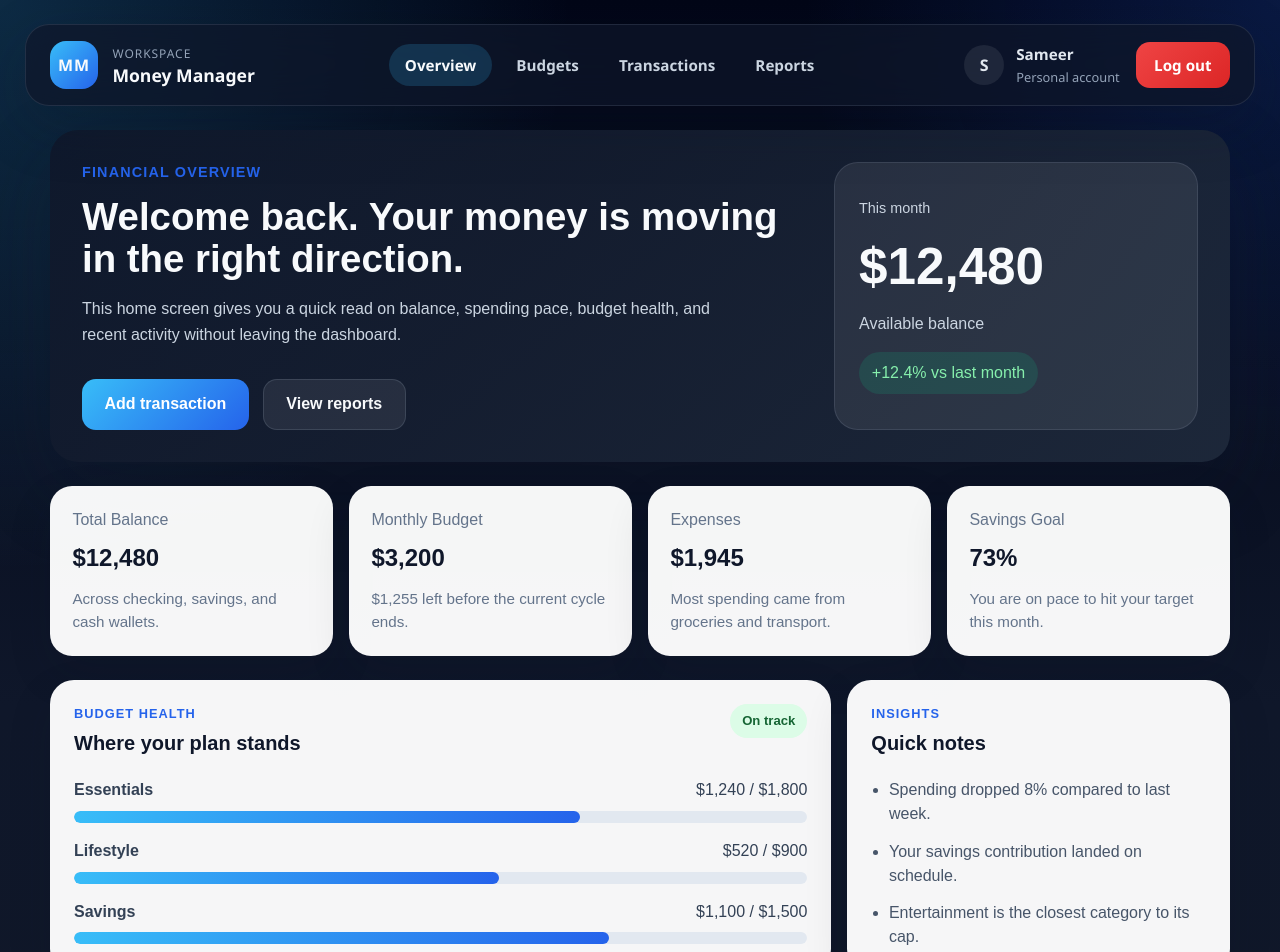
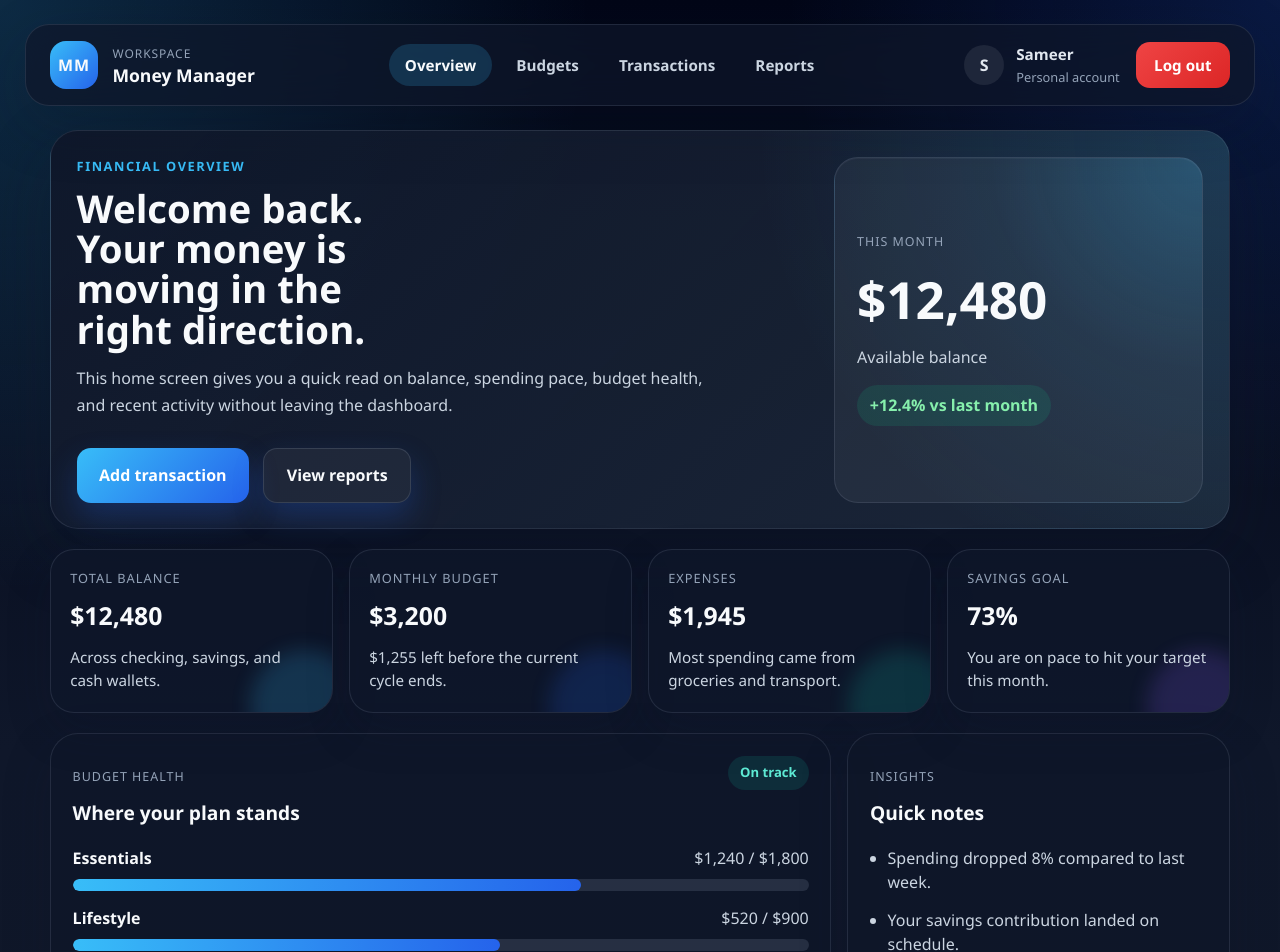
Before and after one commit to Godvoltron11/money-management, a React (Vite) app: page /dashboard in a window 1280 px wide. Shown: the top 952 px of the page. Built offline with nearby package versions, Linux system fonts and the light colour scheme.

Commit message:
Style dashboard and budgets pages

```diff
--- a/package.json
+++ b/package.json
@@ -10,7 +10,8 @@
   },
   "dependencies": {
     "react": "^18.2.0",
-    "react-dom": "^18.2.0"
+    "react-dom": "^18.2.0",
+    "react-router-dom": "^6.30.4"
   },
   "devDependencies": {
     "@types/react": "^18.3.31",
--- a/src/components/top-navbar.tsx
+++ b/src/components/top-navbar.tsx
@@ -1,5 +1,5 @@
 import "./top-navbar.css";
-import { useNavigate } from "react-router-dom";
+import { useLocation, useNavigate } from "react-router-dom";
 
 type TopNavbarProps = {
   onLogout: () => void;
@@ -7,6 +7,9 @@ type TopNavbarProps = {
 
 export default function TopNavbar({ onLogout }: TopNavbarProps) {
   const navigate = useNavigate();
+  const location = useLocation();
+  const isActive = (path: string) =>
+    location.pathname === path || location.pathname.startsWith(`${path}/`);
 
   return (
     <header className="top-navbar">
@@ -19,16 +22,32 @@ export default function TopNavbar({ onLogout }: TopNavbarProps) {
       </div>
 
       <nav className="top-navbar__nav" aria-label="Primary">
-        <button type="button" className="top-navbar__link top-navbar__link--active" onClick={() => navigate('/dashboard')}>
+        <button
+          type="button"
+          className={`top-navbar__link ${isActive("/dashboard") ? "top-navbar__link--active" : ""}`}
+          onClick={() => navigate("/dashboard")}
+        >
           Overview
         </button>
-        <button type="button" className="top-navbar__link" onClick={() => navigate('/budgets')}>
+        <button
+          type="button"
+          className={`top-navbar__link ${isActive("/budgets") ? "top-navbar__link--active" : ""}`}
+          onClick={() => navigate("/budgets")}
+        >
           Budgets
         </button>
-        <button type="button" className="top-navbar__link" onClick={() => navigate('/transactions')}>
+        <button
+          type="button"
+          className={`top-navbar__link ${isActive("/transactions") ? "top-navbar__link--active" : ""}`}
+          onClick={() => navigate("/transactions")}
+        >
           Transactions
         </button>
-        <button type="button" className="top-navbar__link" onClick={() => navigate('/reports')}>
+        <button
+          type="button"
+          className={`top-navbar__link ${isActive("/reports") ? "top-navbar__link--active" : ""}`}
+          onClick={() => navigate("/reports")}
+        >
           Reports
         </button>
       </nav>
--- a/src/pages/budgets.css
+++ b/src/pages/budgets.css
@@ -2,3 +2,42 @@
     padding: 20px;
     color:rgb(255, 255, 255);
 }
+
+.budgets-stats {
+     display: grid;
+     grid-template-columns: repeat(4, minmax(0, 1fr));
+     gap: 1rem;
+    color: rgb(255, 255, 255);
+}
+
+.budgets-stat {
+    padding: 1.14rem;
+    background-color: rgb(20, 46, 65);
+    gap: 1rem;
+    box-shadow: 0 18px 45px rgba(15, 23, 42, 0.12);
+    border-radius: 22px;
+}
+
+.budgets-stat span {
+    display: block;
+    margin-bottom: 0.5rem;
+    color: rgb(255, 255, 255);
+}
+
+.budgets-stat p {
+    margin: 0.75rem 0 0;
+    color: rgb(255, 255, 255);
+    font-size: 0.95rem;
+    line-height: 1.5;
+}
+
+.budgets-grid {
+    display: grid;
+    grid-template-columns: repeat(3, minmax(0, 1fr));
+    gap: 1rem;
+}
+
+.budgets-stat strong {
+    font-size: 24px;
+    color: rgb(255, 255, 255);
+}
--- a/src/pages/budgets.tsx
+++ b/src/pages/budgets.tsx
@@ -3,7 +3,41 @@ export default function Budgets() {
   return (
     <div className="budgets-page">
       <h1 className="budgets-title">Budgets</h1>
-      <p></p>
+
+      <div className="budgets-stats">
+        <article className="budgets-stat">
+          <span>Total Budget</span>
+          <strong>$3,200</strong>
+
+        </article>
+        <article className="budgets-stat">
+          <span>Spent</span>
+          <strong>$1,945</strong>
+        </article>
+        <article className="budgets-stat">
+          <span>Remaining</span>
+          <strong>$1,255</strong>
+        </article>
+        <article className="budgets-stat">
+          <span>Over budget</span>
+          <strong>1</strong>
+        </article>
+
+        <section className="budgets-grid">
+          <article className="budgets-panel">
+            <div className="budgets-panel__header">
+              <h2>Current Month Budget</h2>
+              <span>$5000</span>
+              <span> of $35000 total</span>
+            </div>
+            <div className="budgets-panel__body">
+              <p>Spent: $450</p>
+              <p>Remaining: $50</p>
+            </div>
+          </article>
+          </section>
+
+      </div>
     </div>
   );
 }
--- a/src/pages/dashboard.css
+++ b/src/pages/dashboard.css
@@ -1,41 +1,45 @@
 .dashboard-page {
   display: grid;
-  gap: 1.5rem;
-  font-family: Arial, sans-serif;
+  gap: 1.25rem;
+  color: #e2e8f0;
 }
 
 .dashboard-hero {
   display: grid;
   grid-template-columns: minmax(0, 2fr) minmax(280px, 1fr);
-  gap: 1.5rem;
-  padding: 2rem;
+  gap: 1.25rem;
+  padding: 1.6rem;
   border-radius: 28px;
-  background: linear-gradient(135deg, rgba(15, 23, 42, 0.88), rgba(30, 41, 59, 0.92));
+  background:
+    radial-gradient(circle at top right, rgba(56, 189, 248, 0.16), transparent 38%),
+    linear-gradient(135deg, rgba(15, 23, 42, 0.9), rgba(30, 41, 59, 0.92));
   color: #f8fafc;
-  box-shadow: 0 30px 80px rgba(15, 23, 42, 0.24);
+  border: 1px solid rgba(148, 163, 184, 0.16);
+  box-shadow: 0 24px 70px rgba(15, 23, 42, 0.24);
 }
 
 .dashboard-eyebrow {
   margin: 0 0 0.75rem;
-  font-size: 0.9rem;
-  font-weight: 700;
-  letter-spacing: 0.08em;
+  font-size: 0.8rem;
+  font-weight: 800;
+  letter-spacing: 0.12em;
   text-transform: uppercase;
-  color: #2563eb;
+  color: #38bdf8;
 }
 
 .dashboard-hero h1 {
   margin: 0;
   color: #f8fafc;
-  font-size: clamp(2rem, 3vw, 3rem);
-  line-height: 1.1;
+  font-size: clamp(2.1rem, 3vw, 3.3rem);
+  line-height: 1.05;
+  max-width: 14ch;
 }
 
 .dashboard-copy {
-  margin: 1rem 0 2rem;
+  margin: 1rem 0 1.8rem;
   max-width: 640px;
   font-size: 1rem;
-  line-height: 1.6;
+  line-height: 1.7;
   color: #cbd5e1;
 }
 
@@ -46,23 +50,30 @@
 }
 
 .dashboard-highlight {
-  padding: 1.5rem;
+  padding: 1.35rem;
   border-radius: 24px;
-  background: rgba(255, 255, 255, 0.08);
-  border: 1px solid rgba(148, 163, 184, 0.18);
+  background:
+    radial-gradient(circle at top right, rgba(56, 189, 248, 0.16), transparent 42%),
+    rgba(255, 255, 255, 0.05);
+  border: 1px solid rgba(148, 163, 184, 0.16);
   display: flex;
   flex-direction: column;
   justify-content: center;
+  box-shadow: inset 0 1px 0 rgba(255, 255, 255, 0.04);
 }
 
-.dashboard-highlight__label {
-  font-size: 0.9rem;
-  color: #cbd5e1;
+.dashboard-highlight__label,
+.dashboard-panel__eyebrow {
+  font-size: 0.78rem;
+  letter-spacing: 0.08em;
+  text-transform: uppercase;
+  color: #94a3b8;
 }
 
 .dashboard-highlight strong {
   margin-top: 0.6rem;
   font-size: clamp(2.4rem, 4vw, 3.4rem);
+  color: #f8fafc;
 }
 
 .dashboard-highlight p {
@@ -76,8 +87,9 @@
   width: fit-content;
   padding: 0.55rem 0.8rem;
   border-radius: 999px;
-  background: rgba(16, 185, 129, 0.16);
+  background: rgba(16, 185, 129, 0.14);
   color: #86efac;
+  font-weight: 700;
 }
 
 .dashboard-stats {
@@ -87,28 +99,67 @@
 }
 
 .dashboard-stat {
-  padding: 1.4rem;
-  border-radius: 22px;
-  background: rgba(255, 255, 255, 0.96);
-  box-shadow: 0 18px 45px rgba(15, 23, 42, 0.12);
+  position: relative;
+  overflow: hidden;
+  padding: 1.2rem;
+  border-radius: 24px;
+  background: rgba(15, 23, 42, 0.72);
+  border: 1px solid rgba(148, 163, 184, 0.16);
+  box-shadow: 0 18px 45px rgba(15, 23, 42, 0.18);
+}
+
+.dashboard-stat::after {
+  content: "";
+  position: absolute;
+  inset: auto -28px -48px auto;
+  width: 110px;
+  height: 110px;
+  border-radius: 50%;
+  opacity: 0.18;
+  filter: blur(10px);
+}
+
+.dashboard-stat:nth-child(1)::after {
+  background: #38bdf8;
+}
+
+.dashboard-stat:nth-child(2)::after {
+  background: #2563eb;
+}
+
+.dashboard-stat:nth-child(3)::after {
+  background: #14b8a6;
+}
+
+.dashboard-stat:nth-child(4)::after {
+  background: #8b5cf6;
 }
 
 .dashboard-stat span {
+  position: relative;
+  z-index: 1;
   display: block;
   margin-bottom: 0.5rem;
-  color: #64748b;
+  color: #94a3b8;
+  font-size: 0.8rem;
+  letter-spacing: 0.08em;
+  text-transform: uppercase;
 }
 
 .dashboard-stat strong {
-  color: #0f172a;
-  font-size: 1.5rem;
+  position: relative;
+  z-index: 1;
+  color: #f8fafc;
+  font-size: 1.55rem;
 }
 
 .dashboard-stat p {
+  position: relative;
+  z-index: 1;
   margin: 0.75rem 0 0;
-  color: #64748b;
+  color: #cbd5e1;
   font-size: 0.95rem;
-  line-height: 1.5;
+  line-height: 1.55;
 }
 
 .dashboard-grid {
@@ -118,10 +169,11 @@
 }
 
 .dashboard-panel {
-  padding: 1.5rem;
-  border-radius: 24px;
-  background: rgba(255, 255, 255, 0.96);
-  box-shadow: 0 18px 45px rgba(15, 23, 42, 0.12);
+  padding: 1.35rem;
+  border-radius: 28px;
+  background: rgba(15, 23, 42, 0.76);
+  border: 1px solid rgba(148, 163, 184, 0.16);
+  box-shadow: 0 18px 50px rgba(15, 23, 42, 0.18);
 }
 
 .dashboard-panel--wide {
@@ -133,36 +185,27 @@
   align-items: flex-start;
   justify-content: space-between;
   gap: 1rem;
-  margin-bottom: 1.25rem;
-}
-
-.dashboard-panel__eyebrow {
-  margin: 0 0 0.3rem;
-  color: #2563eb;
-  font-size: 0.8rem;
-  font-weight: 700;
-  text-transform: uppercase;
-  letter-spacing: 0.08em;
+  margin-bottom: 1.15rem;
 }
 
 .dashboard-panel__header h2 {
   margin: 0;
-  color: #0f172a;
-  font-size: 1.25rem;
+  color: #f8fafc;
+  font-size: 1.2rem;
 }
 
 .dashboard-badge {
   padding: 0.45rem 0.75rem;
   border-radius: 999px;
-  background: #dcfce7;
-  color: #166534;
+  background: rgba(20, 184, 166, 0.14);
+  color: #5eead4;
   font-size: 0.82rem;
-  font-weight: 700;
+  font-weight: 800;
 }
 
 .dashboard-budget-list {
   display: grid;
-  gap: 1rem;
+  gap: 0.95rem;
 }
 
 .dashboard-budget-item__top {
@@ -171,7 +214,13 @@
   justify-content: space-between;
   gap: 1rem;
   margin-bottom: 0.55rem;
-  color: #334155;
+  color: #cbd5e1;
+}
+
+.dashboard-budget-item__top strong,
+.dashboard-activity__item strong,
+.dashboard-goal strong {
+  color: #f8fafc;
 }
 
 .dashboard-budget-item__bar,
@@ -179,7 +228,7 @@
   width: 100%;
   height: 12px;
   border-radius: 999px;
-  background: #e2e8f0;
+  background: rgba(148, 163, 184, 0.18);
   overflow: hidden;
 }
 
@@ -194,7 +243,7 @@
 .dashboard-insights {
   margin: 0;
   padding-left: 1.1rem;
-  color: #475569;
+  color: #cbd5e1;
 }
 
 .dashboard-insights li + li {
@@ -213,33 +262,30 @@
   gap: 1rem;
   padding: 1rem 1.1rem;
   border-radius: 18px;
-  background: #f8fafc;
+  background: rgba(255, 255, 255, 0.05);
+  border: 1px solid rgba(148, 163, 184, 0.12);
 }
 
-.dashboard-activity__item strong {
-  color: #0f172a;
-}
-
-.dashboard-activity__item p {
+.dashboard-activity__item p,
+.dashboard-goal p {
   margin: 0.3rem 0 0;
-  color: #64748b;
+  color: #94a3b8;
   font-size: 0.9rem;
 }
 
 .dashboard-activity__item span {
   font-weight: 700;
-  color: #0f172a;
+  color: #f8fafc;
+  white-space: nowrap;
 }
 
 .dashboard-goal strong {
   display: block;
   margin-bottom: 0.4rem;
-  color: #0f172a;
 }
 
 .dashboard-goal p {
   margin: 0 0 1rem;
-  color: #64748b;
 }
 
 .dashboard-goal__bar span {
@@ -255,6 +301,7 @@
   font-size: 1rem;
   font-weight: 700;
   cursor: pointer;
+  box-shadow: 0 14px 30px rgba(37, 99, 235, 0.25);
 }
 
 .dashboard-button:hover {
@@ -262,7 +309,7 @@
 }
 
 .dashboard-button--secondary {
-  background: rgba(255, 255, 255, 0.08);
+  background: rgba(255, 255, 255, 0.05);
   color: #f8fafc;
   border: 1px solid rgba(148, 163, 184, 0.2);
 }
@@ -295,7 +342,7 @@
   .dashboard-hero,
   .dashboard-panel,
   .dashboard-stat {
-    padding: 1.25rem;
+    padding: 1.1rem;
   }
 
   .dashboard-activity__item,
```
Also changed, not shown: 1 other file (tests, documents, lock files or other folders).
